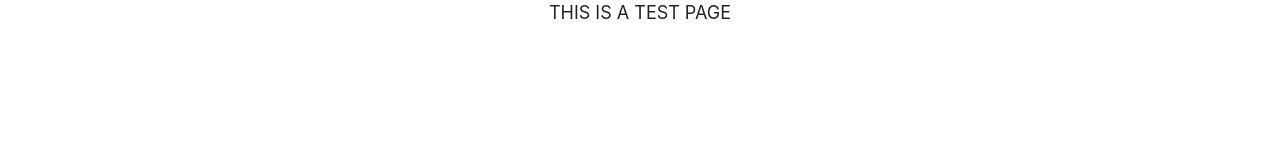
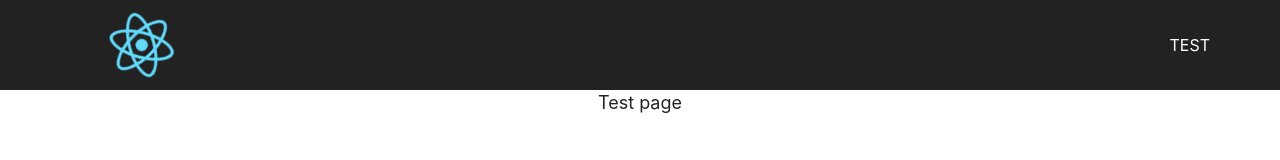
Before and after one commit to Mariano89/react-starter, a React app: page /test in a window 1280 px wide. Built offline with nearby package versions, Linux system fonts and the light colour scheme.

Commit message:
Add navbar link

```diff
--- a/src/components/App.js
+++ b/src/components/App.js
@@ -1,12 +1,14 @@
 import React, { Component } from 'react';
 
+import Header from './Layout/Header';
 import Main from './Layout/Main';
 import '../styles/css/main.css';
 
 class App extends Component {
   render() {
     return (
-      <div className="App">
+      <div className="app">
+        <Header appState={this.state} />
         <Main setPage={this.setPage} appState={this.state} />
       </div>
     );
--- /dev/null
+++ b/src/components/Layout/Header.jsx
@@ -0,0 +1,21 @@
+import React, { Component } from 'react';
+
+import logo from '../../images/logo.svg';
+import Nav from './Nav';
+
+class Header extends Component {
+  render() {
+    return(
+      <div className="header">
+        <div className="nav-bar container">
+          <a href="/">
+            <img src={logo} className="app-logo" />
+          </a>
+          <Nav appState={this.props.appState} />
+        </div>
+      </div>
+    )
+  }
+}
+
+export default Header;
--- /dev/null
+++ b/src/components/Layout/Nav.jsx
@@ -0,0 +1,13 @@
+import React, { Component } from 'react';
+
+class Nav extends Component {
+  render() {
+    return(
+      <ul className="nav-list">
+        <li><a href="/test">Test</a></li>
+      </ul>
+    )
+  }
+}
+
+export default Nav;
--- a/src/components/Pages/Landing.jsx
+++ b/src/components/Pages/Landing.jsx
@@ -1,18 +1,12 @@
 import React, { Component } from 'react';
-
-import logo from '../../images/logo.svg';
 
 class Landing extends Component {
   render() {
     return(
       <div className="content-landing">
-        <header className="App-header">
-            <img src={logo} className="App-logo" alt="logo" />
-            <h1 className="App-title">Welcome to React</h1>
-          </header>
-          <p className="App-intro">
-            To get started, edit <code>src/App.js</code> and save to reload.
-          </p>
+        <p className="app-intro">
+          Home page
+        </p>
       </div>
     )
   }
--- a/src/components/Pages/Test.jsx
+++ b/src/components/Pages/Test.jsx
@@ -4,8 +4,8 @@ class Test extends Component {
   render() {
     return(
       <div className="content-test">
-        <p className="App-intro">
-          THIS IS A TEST PAGE
+        <p className="app-intro">
+          Test page
         </p>
       </div>
     )
--- a/src/styles/scss/_layout.scss
+++ b/src/styles/scss/_layout.scss
@@ -1,25 +1,50 @@
-.App {
-  text-align: center;
+.app {
+  margin: auto;
 }
 
-.App-logo {
-  animation: App-logo-spin infinite 20s linear;
-  height: 80px;
+.content {
+  position: relative;
 }
 
-.App-header {
+.header {
+  position: relative;
+  width: 100vw;
+  z-index: 5;
+  max-height: 130px;
   background-color: #222;
-  height: 150px;
-  padding: 20px;
-  color: white;
+  padding: 5px;
+  top: 0;
+  .app-logo {
+    animation: App-logo-spin infinite 20s linear;
+    height: 80px;
+    left: 0;
+  }
+  .nav-bar {
+    position: relative;
+    height: 100%;
+    width: 100%;
+    text-transform: uppercase;
+    // padding: 5px 0 10px 0;
+  }
+  .nav-list {
+    position: absolute;
+    right: 0;
+    display: inline-block;
+    color: #FFF;
+    @include vertCenter;
+    li {
+      display: inline-block;
+      cursor: pointer;
+    }
+    a {
+      text-decoration: none;
+    }
+  }
 }
 
-.App-title {
-  font-size: 1.5em;
-}
-
-.App-intro {
+.app-intro {
   font-size: large;
+  text-align: center;
 }
 
 @keyframes App-logo-spin {
```
Also changed, not shown: src/styles/css/main.css.
